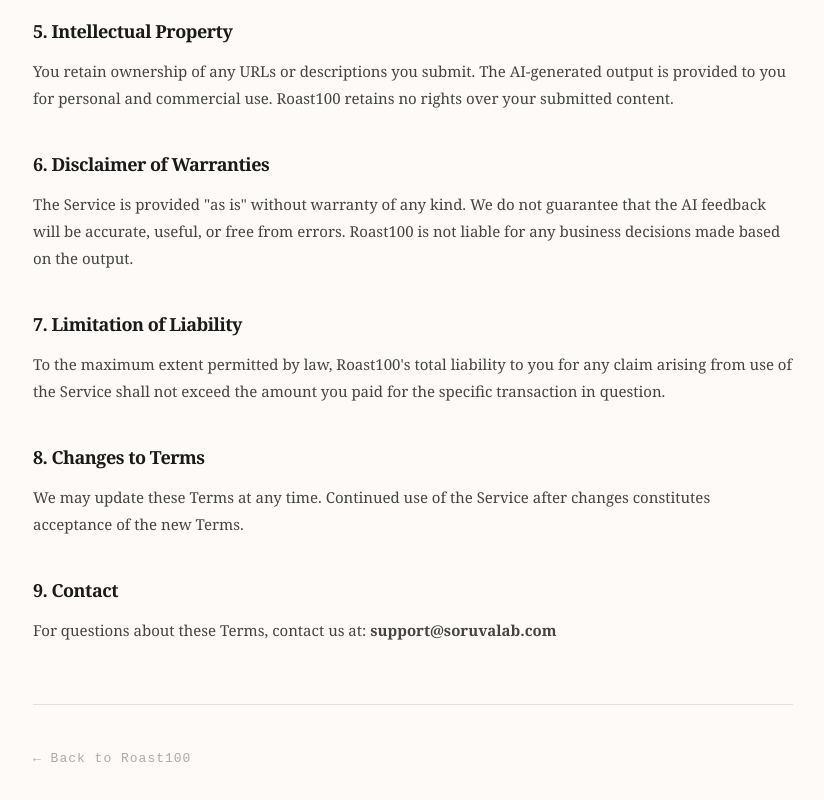
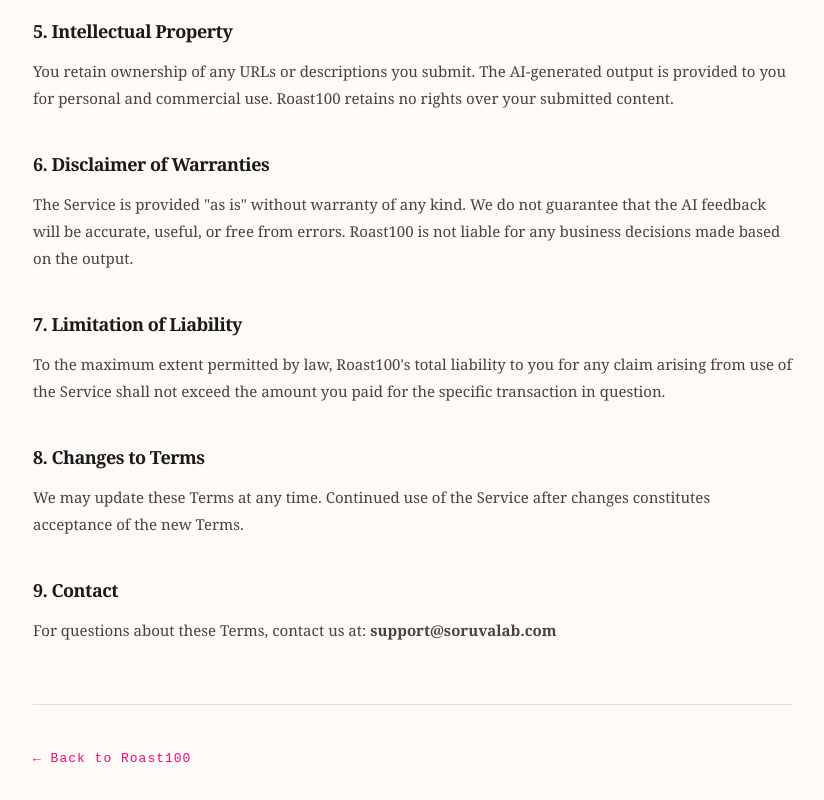
Before and after one commit to soruva/roast100, a Next.js app: page /legal in a window 1280 px wide. Shown: the part 1066-1866 px from the top of the page, without its empty margins (227-1051 px from the left). Built offline with nearby package versions, Linux system fonts and the light colour scheme.

Commit message:
Update page.tsx

```diff
--- a/app/legal/page.tsx
+++ b/app/legal/page.tsx
@@ -52,7 +52,7 @@ export default function Legal() {
 
   const dateStyle: any = {
     fontSize: "12px",
-    color: "#aaa",
+    color: "#555",
     fontFamily: "monospace",
     letterSpacing: "2px",
     marginBottom: "48px",
@@ -355,7 +355,7 @@ export default function Legal() {
             href="/"
             style={{
               fontSize: "13px",
-              color: "#aaa",
+              color: "#ee0979",
               fontFamily: "monospace",
               textDecoration: "none",
               letterSpacing: "1px",
```
